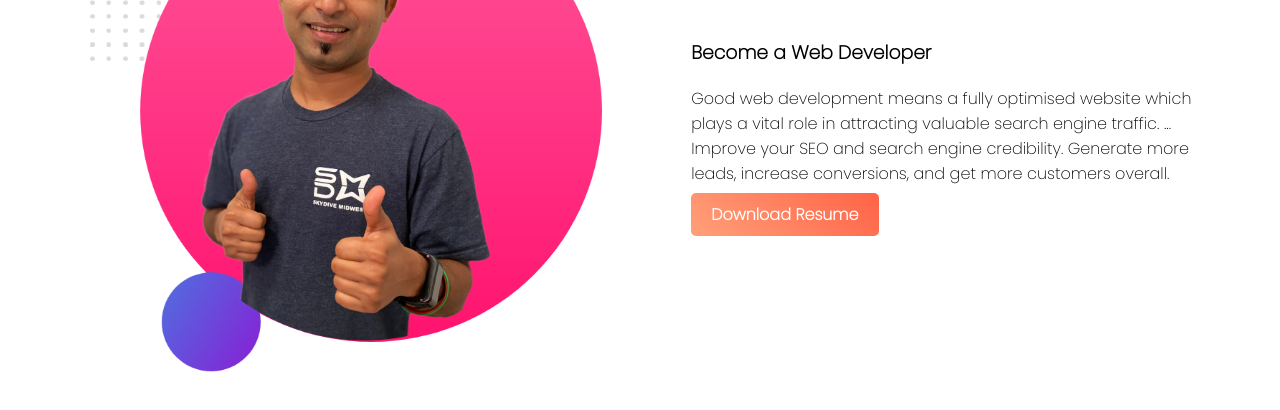
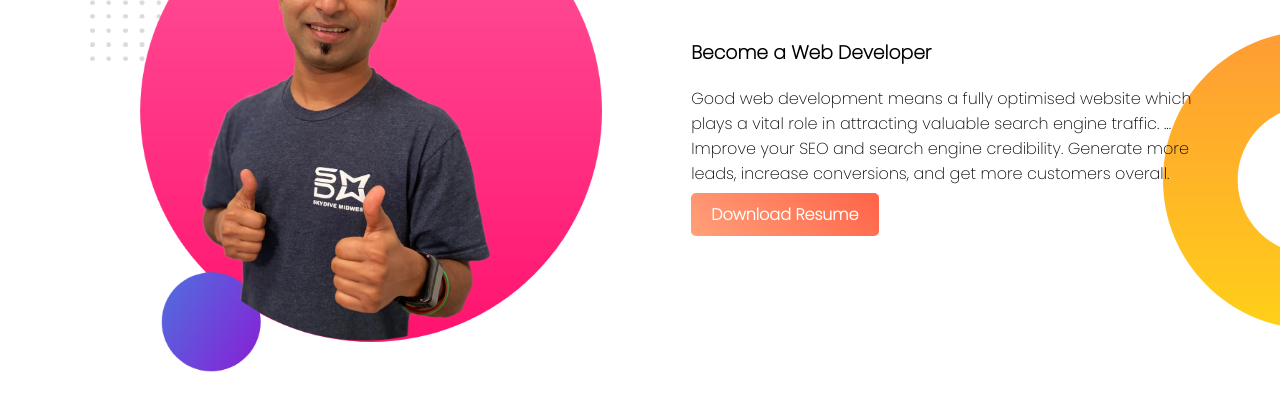
Before and after one commit to ChowdhuryJoy108/web-portfolio, a plain HTML site: page index.html in a window 1280 px wide. Shown: the part 720-1130 px from the top of the page. Drawn offline with Linux system fonts and the light colour scheme.

Commit message:
light changes

```diff
--- a/style.css
+++ b/style.css
@@ -16,6 +16,7 @@ h1{
     padding-left:2% ;
 }
 .half-width img{
+
     width: 100%;
 }
 .top-banner{
@@ -36,3 +37,11 @@ section{
     color: white;
     font-weight: 700;
 }
+.dream-area{
+    background-image: url(images/dream-bg.png);
+
+    background-repeat: no-repeat;
+    background-position: right;
+    height: 600px;
+
+}
```
